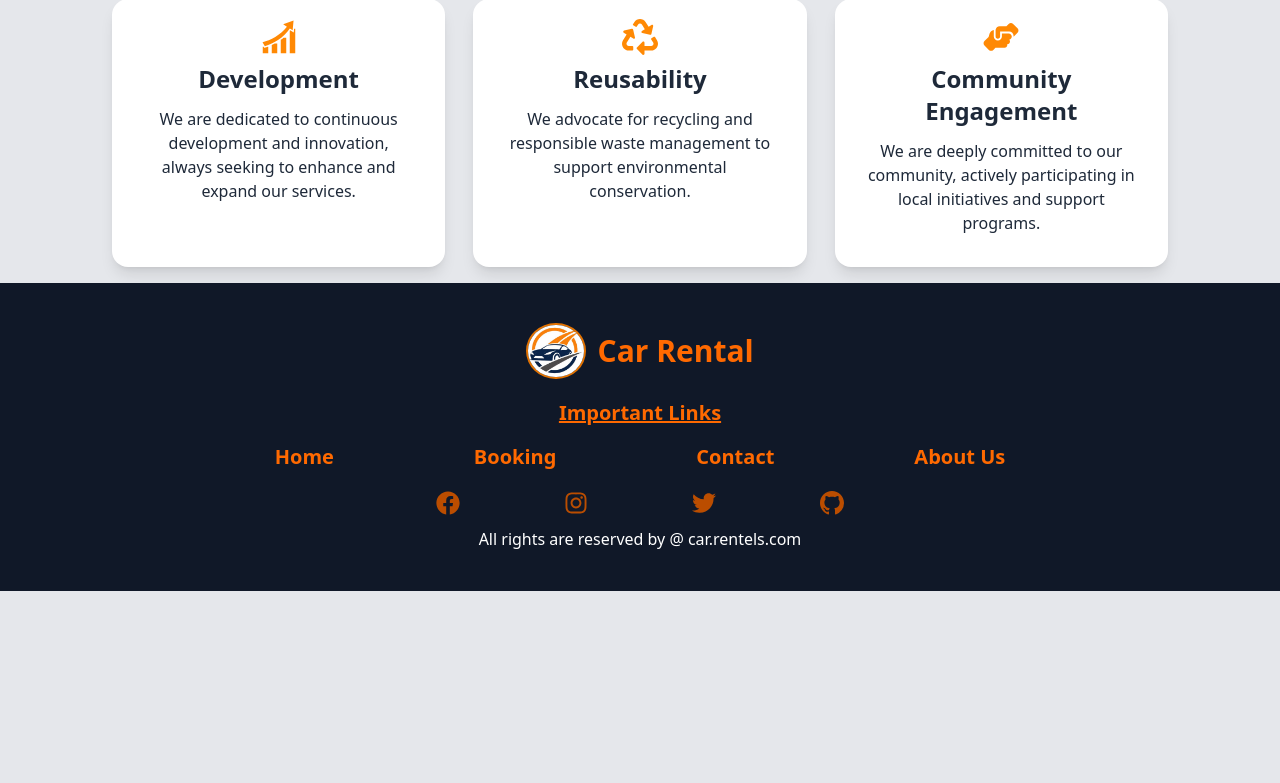
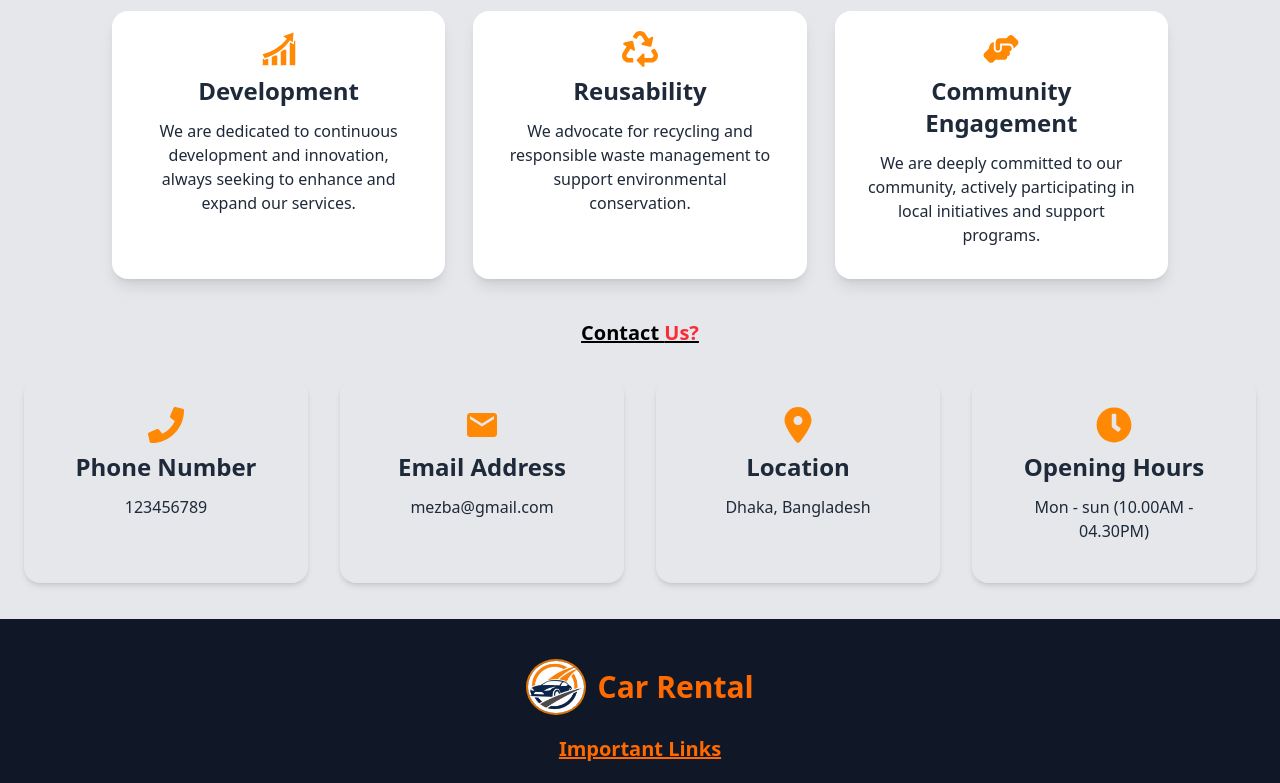
Before and after one commit to abdullah-al-shishir/Car-Rental-service, a React (Vite) app: page /about in a window 1280 px wide. Shown: the part 1952-2735 px from the top of the page. Before the commit the page ends 2543 px from the top, so only its background shows below. Built offline with nearby package versions, Linux system fonts and the light colour scheme; a web font is replaced by a local one.

Commit message:
About us page finished

```diff
--- a/src/Components/About_us/Members.jsx
+++ b/src/Components/About_us/Members.jsx
@@ -4,7 +4,7 @@ const Members = () => {
   return (
     <div className="mt-5 mx-3">
       {/* Team Members */}
-      <h1 className="text-center text-xl font-bold underline mb-3">
+      <h1 className="text-center text-xl font-bold underline mb-6">
         Our <span className="text-red-500">Team</span>
       </h1>
       {/* Members list */}
--- a/src/Components/Contact/Options.jsx
+++ b/src/Components/Contact/Options.jsx
@@ -4,31 +4,34 @@ import { MdEmail } from "react-icons/md";
 import { FaLocationDot } from "react-icons/fa6";
 import { FaClock } from "react-icons/fa";
 
-const Options = () => {
+const Options = ({ backgroundColor }) => {
+  const div_backgorund = {
+    backgroundColor: backgroundColor || "white",
+  };
   const div_style =
-    "flex flex-col items-center text-center p-7 my-5 mx-4 bg-white rounded-2xl shadow-md";
+    "flex flex-col items-center text-center p-7 my-5 mx-4 rounded-2xl shadow-md";
   const icon_style = "text-orange-400 text-4xl";
   const p_style = "text-2xl font-semibold text-gray-800 pt-2";
   const number_style = "text-gray-800 p-3";
   return (
     <div className="grid grid-cols-1 md:grid-cols-3 lg:grid-cols-4">
       {/* Each contact options are here */}
-      <div className={div_style}>
+      <div style={div_backgorund} className={div_style}>
         <FaPhone className={icon_style} />
         <p className={p_style}>Phone Number</p>
         <p className={number_style}>123456789</p>
       </div>
-      <div className={div_style}>
+      <div style={div_backgorund} className={div_style}>
         <MdEmail className={icon_style} />
         <p className={p_style}>Email Address</p>
         <p className={number_style}>mezba@gmail.com</p>
       </div>
-      <div className={div_style}>
+      <div style={div_backgorund} className={div_style}>
         <FaLocationDot className={icon_style} />
         <p className={p_style}>Location</p>
         <p className={number_style}>Dhaka, Bangladesh</p>
       </div>
-      <div className={div_style}>
+      <div style={div_backgorund} className={div_style}>
         <FaClock className={icon_style} />
         <p className={p_style}>Opening Hours</p>
         <p className={number_style}>Mon - sun (10.00AM - 04.30PM)</p>
--- a/src/Pages/About_Us.jsx
+++ b/src/Pages/About_Us.jsx
@@ -4,6 +4,7 @@ import History from "../Components/About_us/History";
 import Members from "../Components/About_us/Members";
 import Fleet from "../Components/About_us/Fleet";
 import Values from "../Components/About_us/Values";
+import Options from "../Components/Contact/Options";
 
 const About_Us = () => {
   return (
@@ -13,8 +14,11 @@ const About_Us = () => {
       <Members />
       <Fleet />
       <Values />
+      <h1 className="text-center text-xl font-bold underline mt-10 my-3">
+        Contact <span className="text-red-500">Us?</span>
+      </h1>
+      <Options backgroundColor="transparent" />
     </div>
   );
 };
-
 export default About_Us;
```
